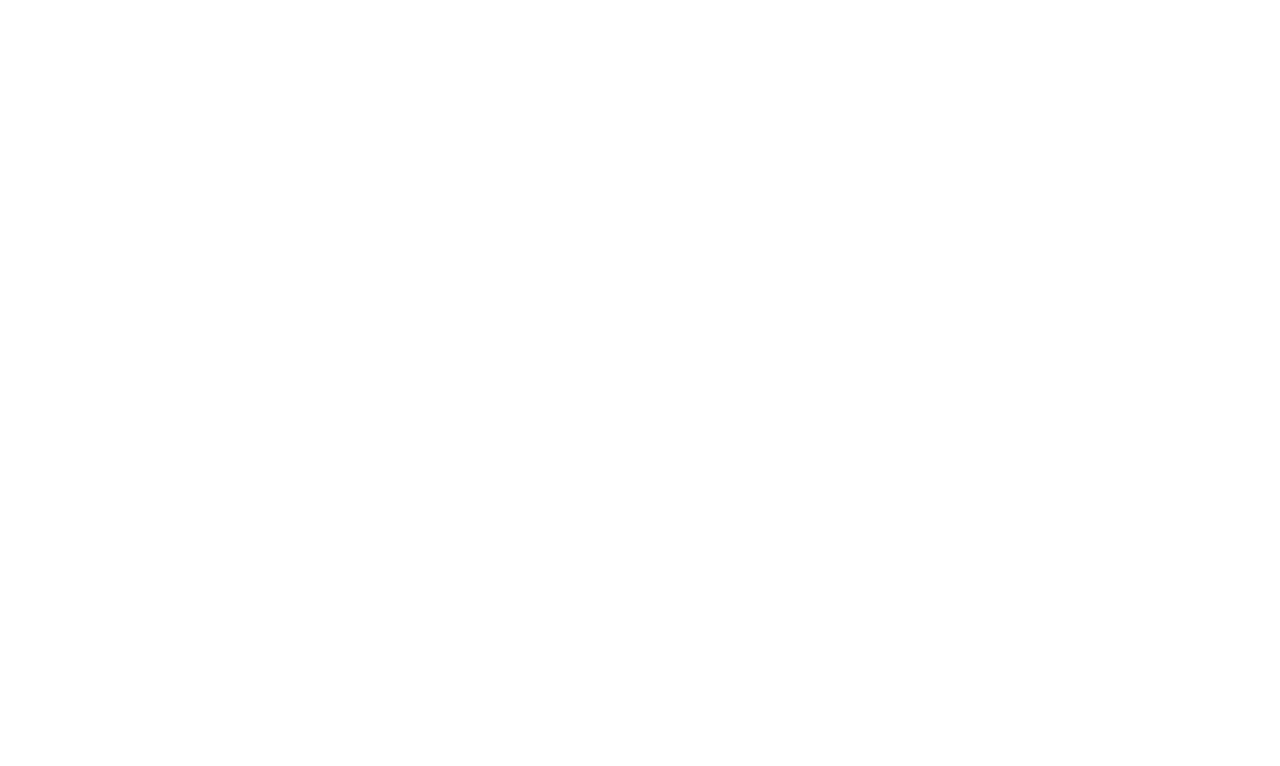
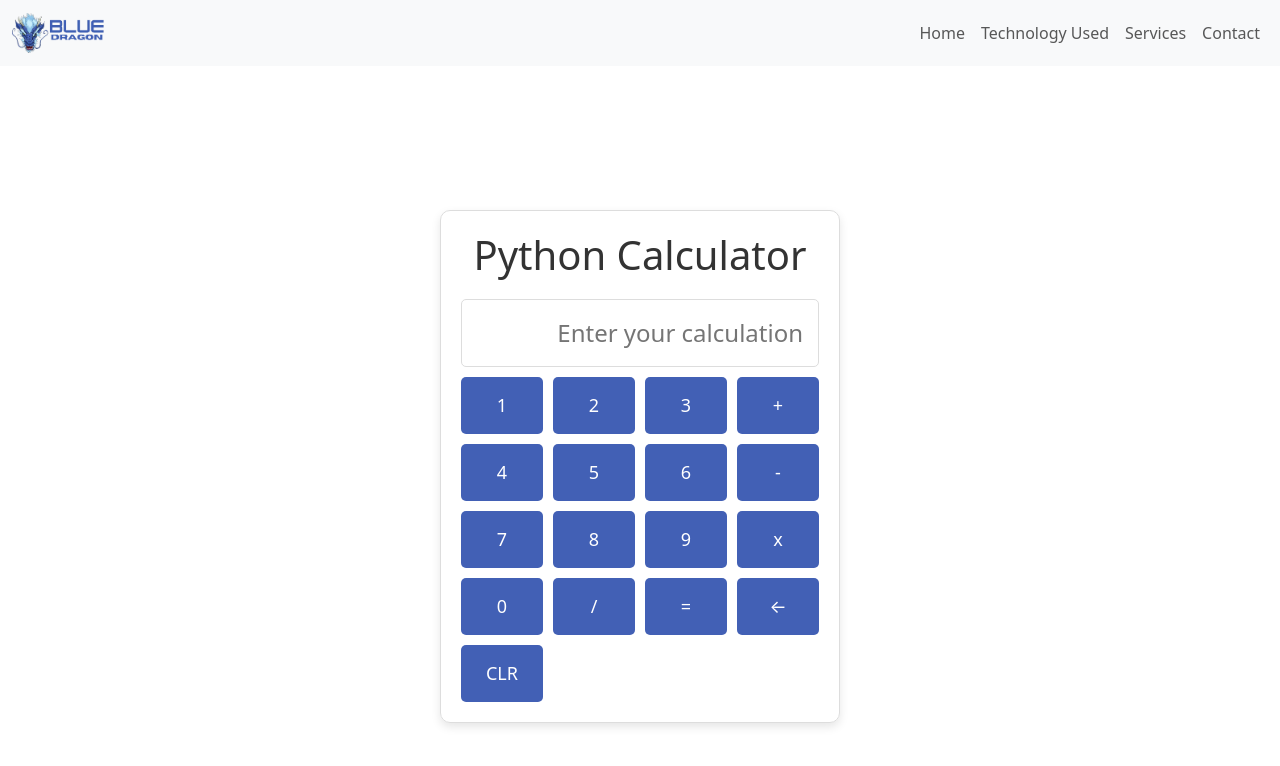
Before and after one commit to hamzaAmjad5163/Flask-ML-React, a React (Create React App) app: page /services in a window 1280 px wide. Before the commit this address had no page. Shown: the top 766 px of the page. Built offline with nearby package versions, Linux system fonts and the light colour scheme; a web font is replaced by a local one.

Commit message:
calculator created

```diff
--- a/package.json
+++ b/package.json
@@ -14,6 +14,7 @@
     "react-dom": "^19.0.0",
     "react-router-dom": "^7.0.2",
     "react-scripts": "5.0.1",
+    "styled-components": "^6.1.14",
     "web-vitals": "^4.2.4"
   },
   "scripts": {
--- a/src/App.js
+++ b/src/App.js
@@ -2,7 +2,7 @@
 import { BrowserRouter as Router, Routes, Route } from "react-router-dom";
 import HomePage from "./pages/HomePage";
 import AboutPage from "./pages/Technology";
-// import NotFoundPage from "./pages/NotFoundPage";
+import Services from "./pages/Services";
 
 function App() {
   return (
@@ -10,7 +10,7 @@
       <Routes>
         <Route path="/home" element={<HomePage />} />
         <Route path="/technology" element={<AboutPage />} />
-        {/* <Route path="*" element={<NotFoundPage />} /> */}
+        <Route path="/services" element={<Services />} />
       </Routes>
     </Router>
   );
--- a/src/components/calculator/calculator.js
+++ b/src/components/calculator/calculator.js
@@ -1,53 +1,120 @@
-import React, { useState } from 'react';
-import axios from 'axios';
+import React, { useState } from "react";
+import axios from "axios";
+import styled from "styled-components";
+
+const CalculatorContainer = styled.div`
+  display: flex;
+  flex-direction: column;
+  align-items: center;
+  justify-content: center;
+  height: 100vh;
+`;
+
+const CalculatorCard = styled.div`
+  background-color: transparent;
+  border: 1px solid #ddd;
+  border-radius: 10px;
+  box-shadow: 0 4px 10px rgba(0, 0, 0, 0.1);
+  padding: 20px;
+  max-width: 400px;
+  width: 100%;
+  text-align: center;
+`;
+
+const Title = styled.h1`
+  color: #333;
+  margin-bottom: 20px;
+`;
+
+const Screen = styled.input`
+  width: 100%;
+  padding: 15px;
+  font-size: 24px;
+  text-align: right;
+  border: 1px solid #ddd;
+  border-radius: 5px;
+  margin-bottom: 10px;
+`;
+
+const ButtonGrid = styled.div`
+  display: grid;
+  grid-template-columns: repeat(4, 1fr);
+  gap: 10px;
+`;
+
+const Button = styled.button`
+  padding: 15px;
+  font-size: 18px;
+  border: none;
+  border-radius: 5px;
+  background-color: #4260B5;
+  color: white;
+  cursor: pointer;
+  transition: background-color 0.3s;
+
+  &:hover {
+    background-color:rgb(2, 60, 122);
+  }
+`;
 
 const Calculator = () => {
-  const [num1, setNum1] = useState('');
-  const [num2, setNum2] = useState('');
-  const [operation, setOperation] = useState('add');
-  const [result, setResult] = useState(null);
+  const [input, setInput] = useState("");
+
+  const handleButtonClick = (value) => {
+    setInput((prevInput) => prevInput + value);
+  };
+
+  const handleBackspace = () => {
+    setInput((prevInput) => prevInput.slice(0, -1));
+  };
+
+  const handleClear = () => {
+    setInput("");
+  };
 
   const handleCalculation = async () => {
     try {
-      const response = await axios.get('http://localhost:2000/calculate', {
-        params: {
-          operation,
-          num1,
-          num2,
-        },
+      const response = await axios.get("http://localhost:2000/calculate", {
+        params: { equation: input },
       });
-      setResult(response.data.result);
+
+      if (response.data.result !== undefined && response.data.result !== null) {
+        setInput(response.data.result.toString());
+      } else {
+        alert("Invalid equation");
+      }
     } catch (error) {
-      console.error('Error calculating result', error);
+      console.error("Error calculating result", error);
+      alert("Error calculating the result.");
     }
   };
 
   return (
-    <div>
-      <h1>Calculator</h1>
-      <input
-        type="number"
-        value={num1}
-        onChange={(e) => setNum1(e.target.value)}
-        placeholder="Enter first number"
-      />
-      <input
-        type="number"
-        value={num2}
-        onChange={(e) => setNum2(e.target.value)}
-        placeholder="Enter second number"
-      />
-      <select onChange={(e) => setOperation(e.target.value)} value={operation}>
-        <option value="add">Add</option>
-        <option value="subtract">Subtract</option>
-        <option value="multiply">Multiply</option>
-        <option value="divide">Divide</option>
-      </select>
-      <button onClick={handleCalculation}>Calculate</button>
-      <div>
-        {result !== null && <p>Result: {result}</p>}
-      </div>
-    </div>
+    <CalculatorContainer>
+      <CalculatorCard>
+        <Title>Python Calculator</Title>
+        <Screen type="text" value={input} readOnly placeholder="Enter your calculation" />
+        <ButtonGrid>
+          <Button onClick={() => handleButtonClick("1")}>1</Button>
+          <Button onClick={() => handleButtonClick("2")}>2</Button>
+          <Button onClick={() => handleButtonClick("3")}>3</Button>
+          <Button onClick={() => handleButtonClick("+")}>+</Button>
+          <Button onClick={() => handleButtonClick("4")}>4</Button>
+          <Button onClick={() => handleButtonClick("5")}>5</Button>
+          <Button onClick={() => handleButtonClick("6")}>6</Button>
+          <Button onClick={() => handleButtonClick("-")}>-</Button>
+          <Button onClick={() => handleButtonClick("7")}>7</Button>
+          <Button onClick={() => handleButtonClick("8")}>8</Button>
+          <Button onClick={() => handleButtonClick("9")}>9</Button>
+          <Button onClick={() => handleButtonClick("*")}>x</Button>
+          <Button onClick={() => handleButtonClick("0")}>0</Button>
+          <Button onClick={() => handleButtonClick("/")}>/</Button>
+          <Button onClick={handleCalculation}>=</Button>
+          <Button onClick={handleBackspace}>←</Button>
+          <Button onClick={handleClear}>CLR</Button>
+        </ButtonGrid>
+      </CalculatorCard>
+    </CalculatorContainer>
   );
 };
 
--- /dev/null
+++ b/src/pages/Services.js
@@ -0,0 +1,14 @@
+import React from "react";
+import Navbar from "../components/Navbar";
+import Calculator from "../components/calculator/calculator";
+
+const Services = () => {
+  return (
+    <>
+      <Navbar />
+      <Calculator />
+    </>
+  );
+};
+
+export default Services;
--- a/src/pages/Technology.js
+++ b/src/pages/Technology.js
@@ -1,13 +1,11 @@
 import React from "react";
 import Navbar from "../components/Navbar";
 import Content from "../components/technology-component/content";
-import Calculator from "../components/calculator/calculator";
 const Technology = () => {
   return (
     <>
       <Navbar />
       <Content />
-      <Calculator />
     </>
   );
 };
--- /dev/null
+++ b/src/styles/calculator/calculator.css
@@ -0,0 +1,54 @@
+.calculator-container {
+  display: flex;
+  flex-direction: column;
+  align-items: center;
+  justify-content: center;
+  height: 100vh;
+  background-color: #f0f4f7;
+}
+
+.calculator-card {
+  background-color: white;
+  border-radius: 10px;
+  box-shadow: 0 4px 10px rgba(0, 0, 0, 0.1);
+  padding: 20px;
+  max-width: 400px;
+  width: 100%;
+  text-align: center;
+}
+
+.calculator-title {
+  color: #333;
+  margin-bottom: 20px;
+}
+
+.screen {
+  width: 100%;
+  padding: 15px;
+  font-size: 24px;
+  text-align: right;
+  border: 1px solid #ddd;
+  border-radius: 5px;
+  margin-bottom: 10px;
+}
+
+.buttons {
+  display: grid;
+  grid-template-columns: repeat(4, 1fr);
+  gap: 10px;
+}
+
+button {
+  padding: 15px;
+  font-size: 18px;
+  border: none;
+  border-radius: 5px;
+  background-color: #4260B5;
+  color: white;
+  cursor: pointer;
+  transition: background-color 0.3s;
+}
+
+button:hover {
+  background-color: #2f4480;
+}
```
Also changed, not shown: 2 other files (tests, documents, lock files or other folders).
